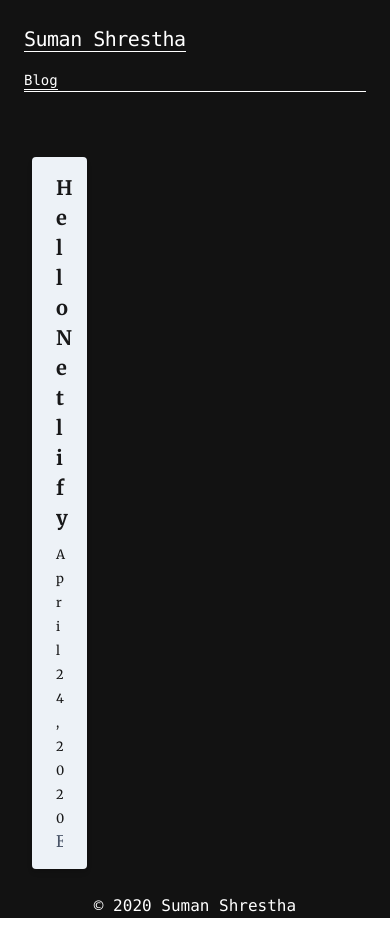
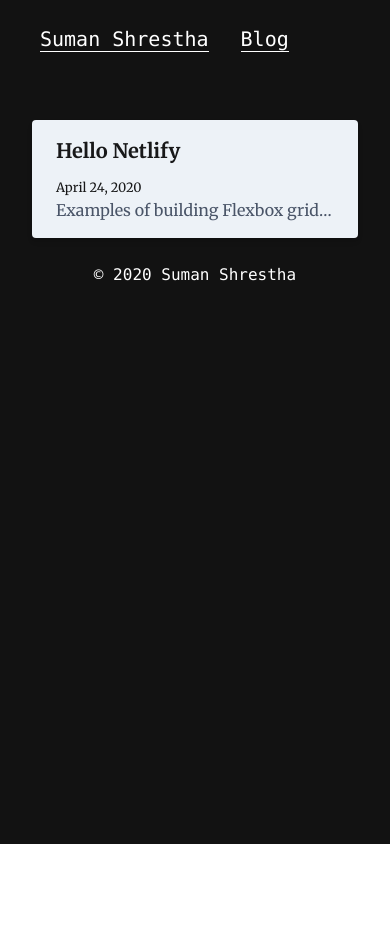
Before and after one commit to sumansta/sumansta.github.io, a Gatsby site: page /blog/ in a window 390 px wide. After the commit the page ends 844 px from the top, so only its background shows below. Built offline with nearby package versions, Linux system fonts and the light colour scheme; Gatsby itself is replaced by a stand-in of ours; some packages are replaced by stand-ins of ours.

Commit message:
Mobile Responsive

```diff
--- /dev/null
+++ b/src/components/Navbar.js
@@ -0,0 +1,19 @@
+import React from "react"
+import { Link } from "gatsby"
+
+const NavBar = () => {
+  return (
+    <nav class="flex bg-black-600 p-6">
+      <span class="font-mono text-xl text-white mx-4">
+        <Link to="/">Suman Shrestha</Link>
+      </span>
+      <span class="font-mono text-xl text-white mx-4">
+        <Link to="/blog/">
+          <span class="font-mono">Blog</span>
+        </Link>
+      </span>
+    </nav>
+  )
+}
+
+export default NavBar
--- a/src/components/layout.js
+++ b/src/components/layout.js
@@ -3,6 +3,7 @@
 import styled from "styled-components"
 
 import { rhythm, scale } from "../utils/typography"
+import NavBar from "../components/Navbar"
 
 class Layout extends React.Component {
   render() {
@@ -55,26 +56,7 @@
     }
     return (
       <Wrapper style={{ backgroundColor: "#121212" }}>
-        <nav class="flex items-center justify-between flex-wrap bg-black-600 p-6">
-          <div class="flex items-center flex-shrink-0 text-white mr-6">
-            <span class="font-mono text-xl tracking-tight">
-              <Link to="/">Suman Shrestha</Link>
-            </span>
-          </div>
-          <div class="w-full block flex-grow lg:flex lg:items-center lg:w-auto">
-            <div class="text-sm lg:flex-grow">
-              <a
-                href="#responsive-header"
-                class="block mt-4 lg:inline-block lg:mt-0 text-white over:text-white"
-              >
-                <Link to="/blog/">
-                  <span class="font-mono">Blog</span>
-                </Link>
-              </a>
-            </div>
-          </div>
-        </nav>
-
+        <NavBar />
         <div class="container mx-auto">
           <header>{header}</header>
           <main>{children}</main>
--- a/src/pages/blog.js
+++ b/src/pages/blog.js
@@ -13,11 +13,11 @@
 
     return (
       <Layout location={this.props.location} title={siteTitle}>
-        <div class="grid grid-cols-3 gap-4">
+        <div class="container">
           {posts.map(({ node }) => {
             const title = node.frontmatter.title || node.fields.slug
             return (
-              <div class="mx-8 rounded overflow-hidden shadow-md bg-gray-200">
+              <div class="mx-8 my-4 rounded overflow-hidden shadow-md bg-gray-200">
                 <div class="px-6 py-4">
                   <div key={node.fields.slug}>
                     <div class="font-bold text-xl mb-2">
--- a/src/sections/AboutMe.js
+++ b/src/sections/AboutMe.js
@@ -20,13 +20,13 @@
   return (
     <section id="about-me">
       <div className="grid lg:grid-cols-6 gap-12 items-center">
-        <div className="hidden md:block lg:col-span-2 w-1/3 lg:w-3/4 mx-auto wow fadeInLeft">
+        <div className="sm:w-3/4 md:block lg:col-span-2 w-3/4 lg:w-3/4 mx-auto">
           <GatsbyImage {...data.photo.childImageSharp} />
         </div>
-        <div className="text-justify lg:col-span-4 wow fadeIn">
+        <div className="text-justify lg:col-span-4  sm:w-4/5 mx-auto">
           <h1 class="text-white text-xl">Suman Shrestha</h1>
           <span class="font-mono text-white">Software Engineer</span>
-          <div className="w-full md:w-auto h-6 my-6">
+          <div className="sm:w-4/5 md:w-auto h-6 my-6 mx-auto">
             <Social />
           </div>
         </div>
--- a/src/templates/blog-post.js
+++ b/src/templates/blog-post.js
@@ -21,7 +21,8 @@
           title={post.frontmatter.title}
           description={post.frontmatter.description || post.excerpt}
         />
-        <div class="rounded bg-gray-200 px-4 py-4">
+        <div class="container">
+          <div class="mx-6 w-auto rounded bg-gray-200 px-4 py-4">
             <h1 class="text-3xl">{post.frontmatter.title}</h1>
             <p class="block text-teal-600 my-4">{post.frontmatter.date}</p>
             <MDXRenderer>{post.body}</MDXRenderer>
@@ -56,6 +57,7 @@
               </li>
             </ul>
           </div>
+        </div>
       </Layout>
     )
   }
```
Lines whose indentation alone changed are shown as unchanged.
